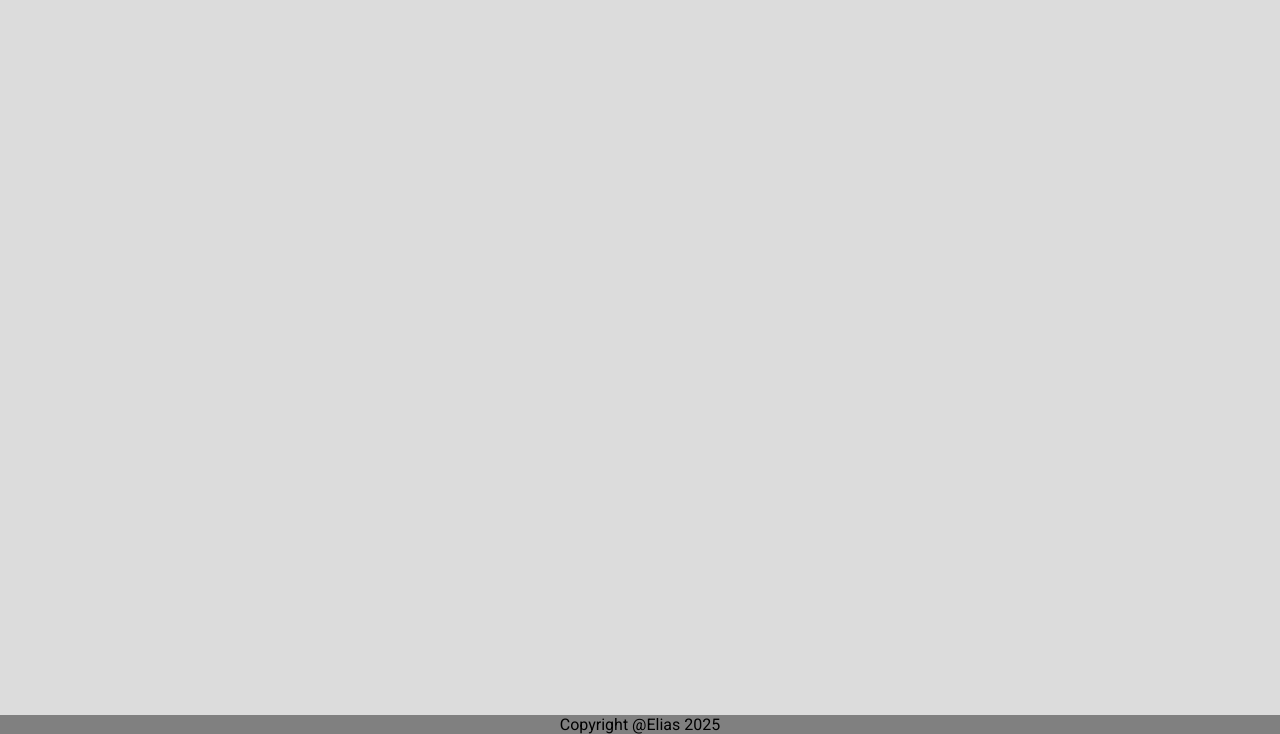
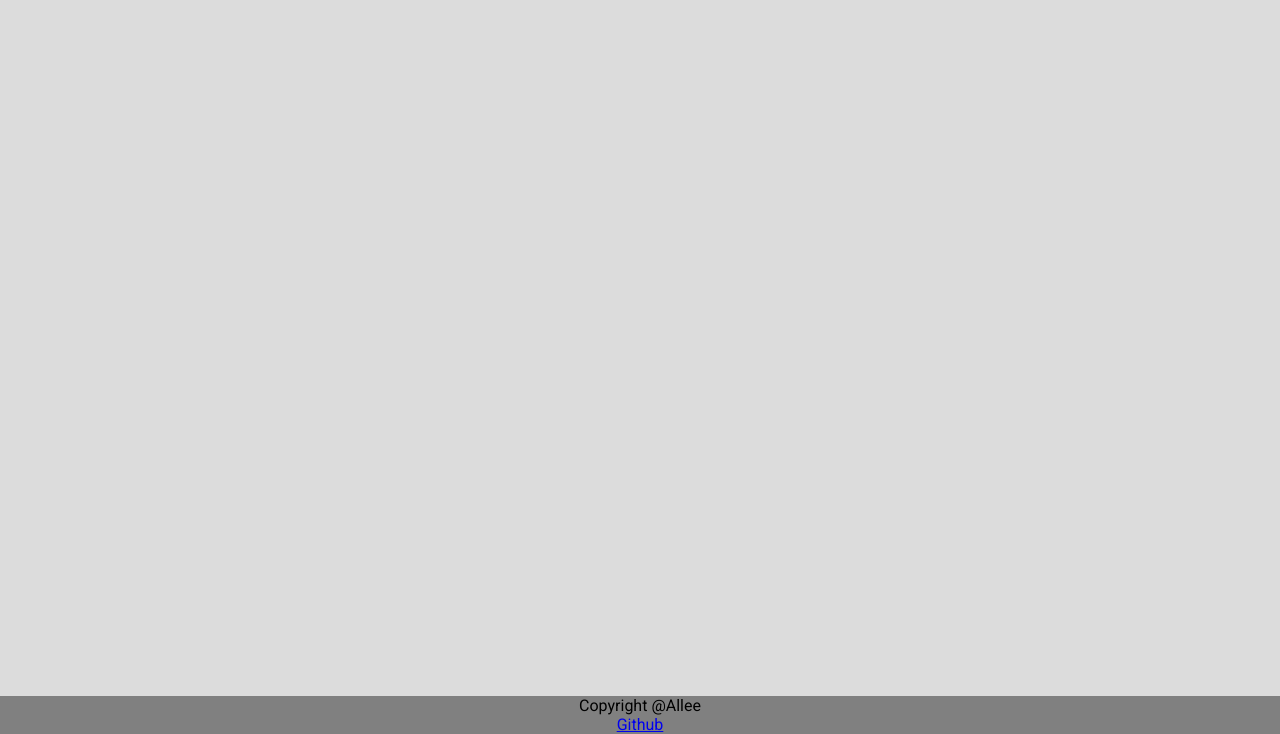
Before and after one commit to AlleeElias/CSS-Project, a plain HTML site: page html/info.html in a window 1280 px wide. Shown: the part 66-800 px from the top of the page. Drawn offline with Linux system fonts and the light colour scheme; a web font is replaced by a local one.

Commit message:
onload functie

```diff
--- a/html/info.html
+++ b/html/info.html
@@ -6,6 +6,7 @@
         <link href="https://fonts.googleapis.com/css2?family=Monomakh&family=Roboto:ital,wght@0,100..900;1,100..900&display=swap" rel="stylesheet">
         <link rel="stylesheet" href="../css/styles.css">
         <link rel="stylesheet" href="../css/header.css">
+        <script src="../script/voorbeeld.js"></script>
     </head>
     <header id="pageheader">
         <div class="headertitle">Info</div>
@@ -18,7 +19,7 @@
     <body>
         <h1>Info</h1>
     </body>
-    <footer>
-        Copyright @Elias 2025
+    <footer id="footerdiv">
+        Hier komt stuff
     </footer>
 </html>
--- a/script/voorbeeld.js
+++ b/script/voorbeeld.js
@@ -1,5 +1,11 @@
 let actieTekst = "Je hebt op de knop geklikt!"
+
+let footerHTML = "<div>Copyright @Allee</div><div><a href='https://github.com/AlleeElias/'>Github</a></div>"
 
 function doeIets(){
     document.getElementById("actiediv").innerText = actieTekst;
 }
+
+window.onload = function() {
+    document.getElementById("footerdiv").innerHTML = footerHTML
+}
```
Also changed, not shown: html/home.html (+2 -3 lines).
